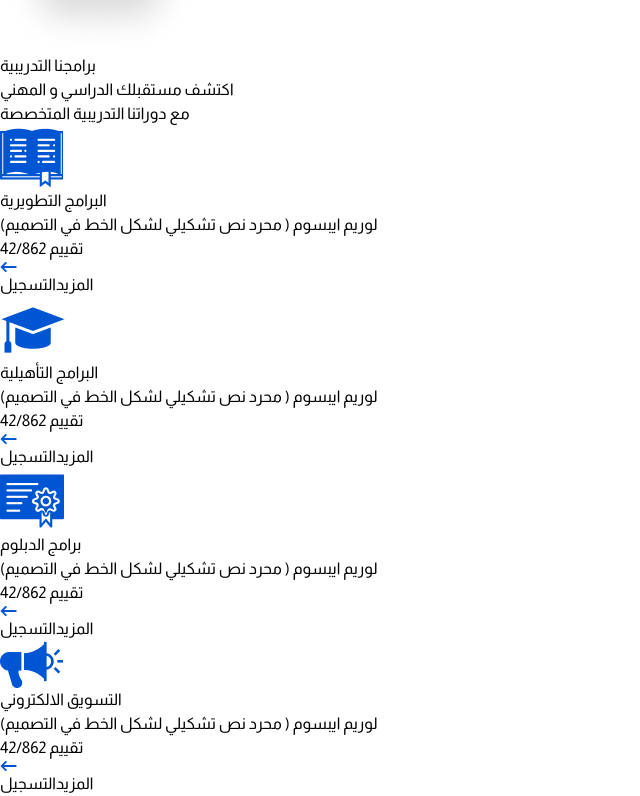
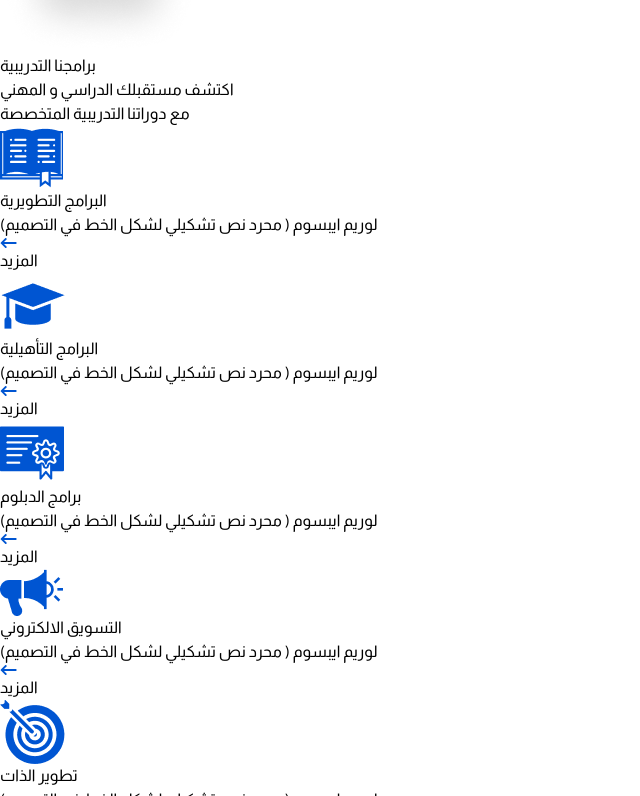
Before and after one commit to MohamedAmr23/droob-elmostaqbl, a React (Vite) app: page / in a window 1280 px wide. Shown: the part 1804-2600 px from the top of the page, without its empty margins (0-640 px from the left). Built offline with nearby package versions, Linux system fonts and the light colour scheme.

Commit message:
added traning program card

```diff
--- a/src/components/OurTrainingPrograms.jsx
+++ b/src/components/OurTrainingPrograms.jsx
@@ -1,4 +1,3 @@
-import Card from "./Card.jsx";
 import longArrowRight from "../assets/long-arrow-right.png";
 import book from "../assets/book.png";
 import gratuted from "../assets/gratuted.png";
@@ -6,6 +5,7 @@ import setting from "../assets/setting.png";
 import mic from "../assets/mic.png";
 import go from "../assets/go.png";
 import manage from "../assets/manage.png";
+import TrainingProgramsCard from "./TrainingProgramsCard.jsx";
 
 const OurTrainingPrograms = () => {
   const details = [
@@ -64,7 +64,7 @@ const OurTrainingPrograms = () => {
       </div>
       <div className="grid md:grid-cols-2 lg:grid-cols-3  my-9 gap-5 ">
         {details.map((item, index) => (
-          <Card
+          <TrainingProgramsCard
             key={index}
             icon={item.icon}
             name={item.name}
--- /dev/null
+++ b/src/components/TrainingProgramsCard.jsx
@@ -0,0 +1,24 @@
+import PropTypes from "prop-types";
+// import test from '../assets/diploma-patent-svgrepo-com'
+const TrainingProgramsCard = ({ icon, name, desc, button, img }) => {
+  return (
+    <div className="flex flex-col justify-center items-end bg-[#ffffff] py-4 px-5 pl-16">
+      <img src={icon} alt="" className="w-10" />
+      <div className="flex flex-col justify-center items-end w-full mt-4">
+        <h2 className="text-xl w-full text-right mb-2 font-medium">{name}</h2>
+        <p className="text-xs min-w-96 text-right mb-4">{desc}</p>
+        <button className="flex items-center gap-2 text-[#0055D2]">
+          <img src={img} alt="" /> {button}
+        </button>
+      </div>
+    </div>
+  );
+};
+TrainingProgramsCard.propTypes = {
+  icon: PropTypes.node.isRequired,
+  name: PropTypes.node.isRequired,
+  desc: PropTypes.node.isRequired,
+  button: PropTypes.node.isRequired,
+  img: PropTypes.node.isRequired,
+};
+export default TrainingProgramsCard;
```
